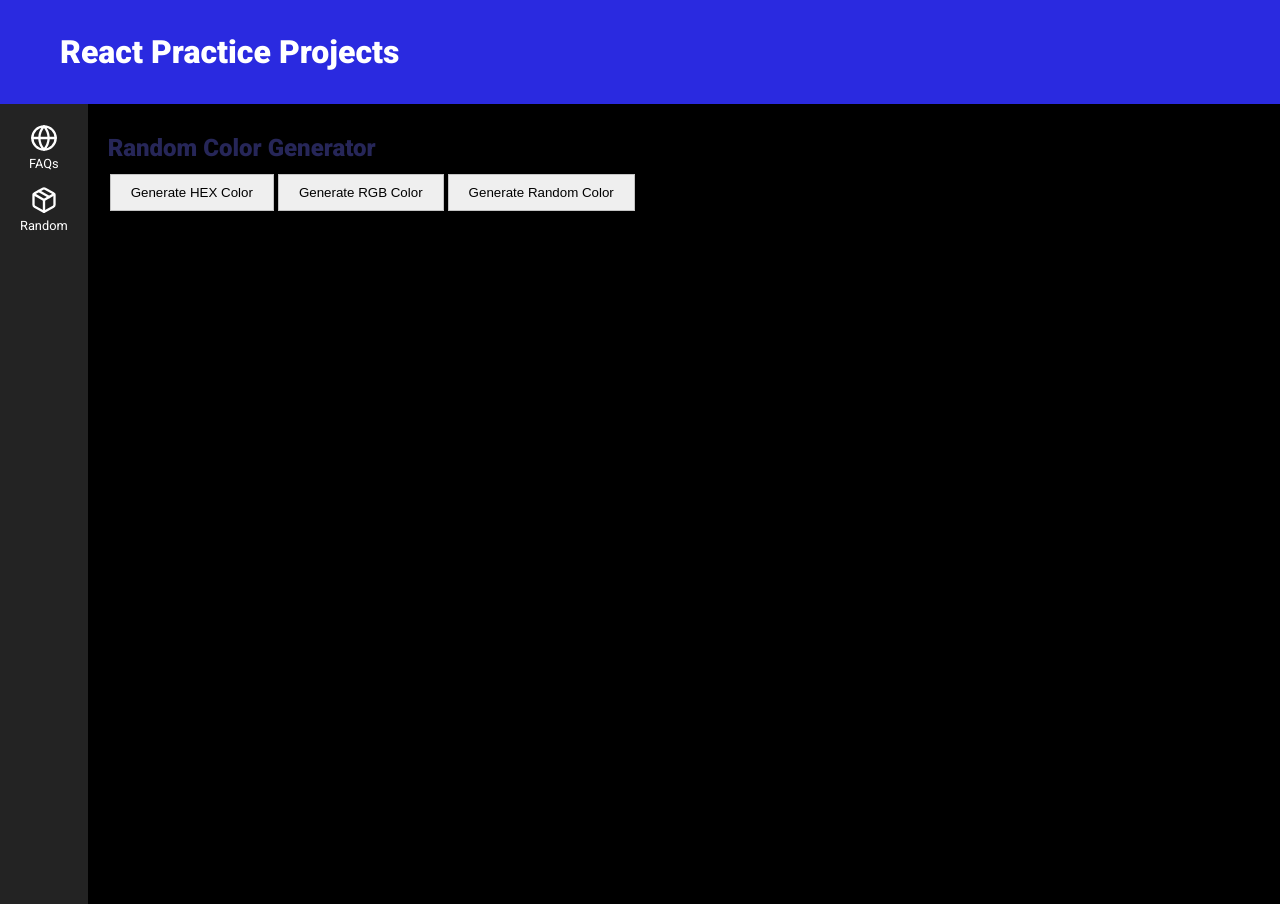
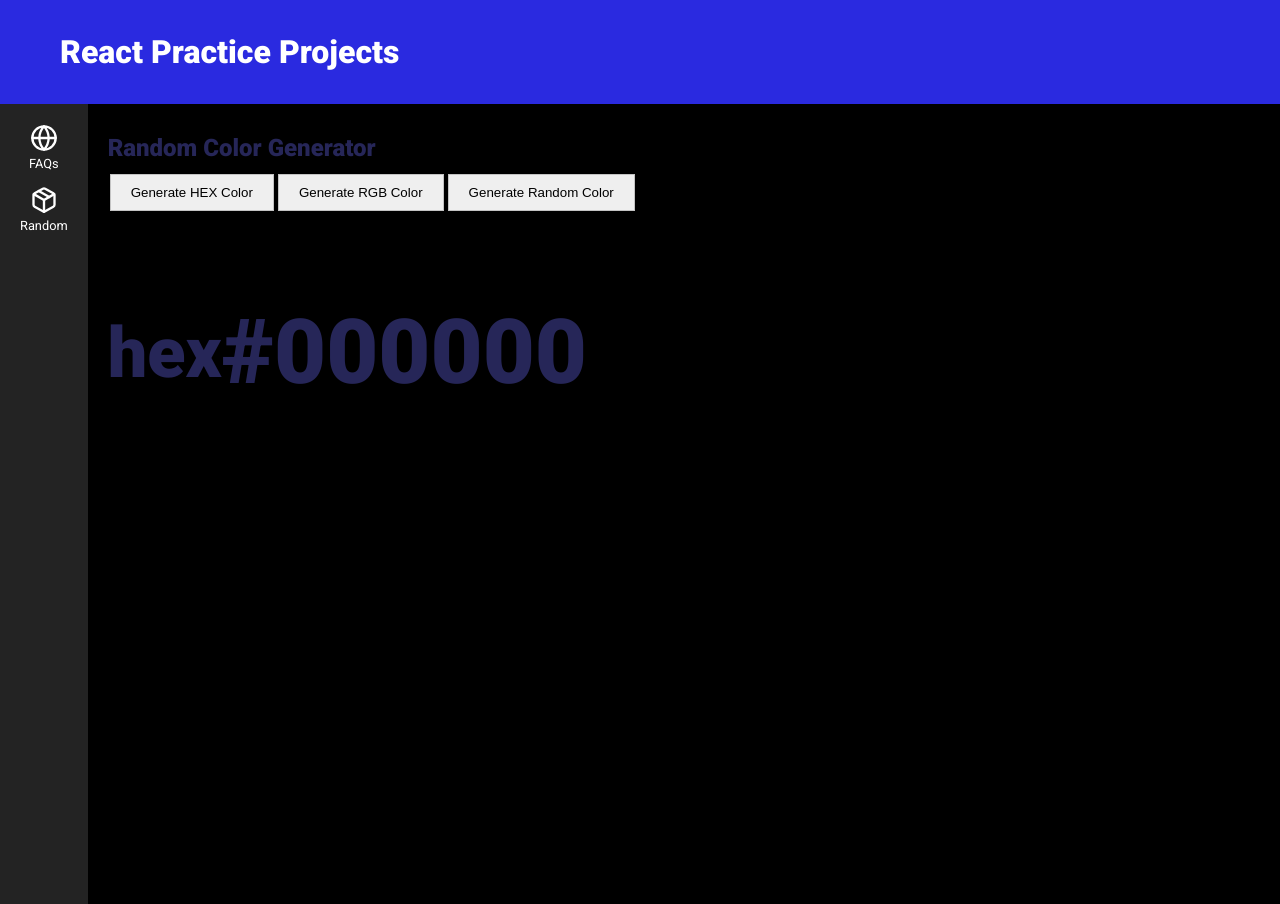
Before and after one commit to leviduncan/react_practice_projects, a React (Vite) app: page /random in a window 1280 px wide. Built offline with nearby package versions, Linux system fonts and the light colour scheme.

Commit message:
Add rgb generator functionality

```diff
--- a/src/components/random-color/index.jsx
+++ b/src/components/random-color/index.jsx
@@ -19,7 +19,12 @@ const RandomColor = () => {
         setColor(hexColor)
     }
     const handleGenerateRandomRgbColor = () => {
+        const r = randomColorUtility(256)
+        const g = randomColorUtility(256)
+        const b = randomColorUtility(256)
 
+        console.log(`rgb${r},${g},${b}`)
+        setColor(`${r},${g},${b}`)
     }
 
     return (
@@ -29,6 +34,20 @@ const RandomColor = () => {
                 <button className="btn" onClick={() => setTypeOfColor('hex')}>Generate HEX Color</button>
                 <button className="btn" onClick={() => setTypeOfColor('rgb')}>Generate RGB Color</button>
                 <button className="btn" onClick={typeOfColor === 'hex' ? handleGenerateRandomHexColor : handleGenerateRandomRgbColor}>Generate Random Color</button>
+
+                <div
+                    style={{
+                        display: 'flex',
+                        justifyContent: 'flexStart',
+                        alignItems: 'center',
+                        color: '#fff',
+                        fontSize: '60px',
+                        marginTop: '50px'
+                    }}
+                >
+                    <h3>{ typeOfColor }</h3>
+                    <h2>{ color }</h2>
+                </div>
             </div>
         </div>
     )
```
